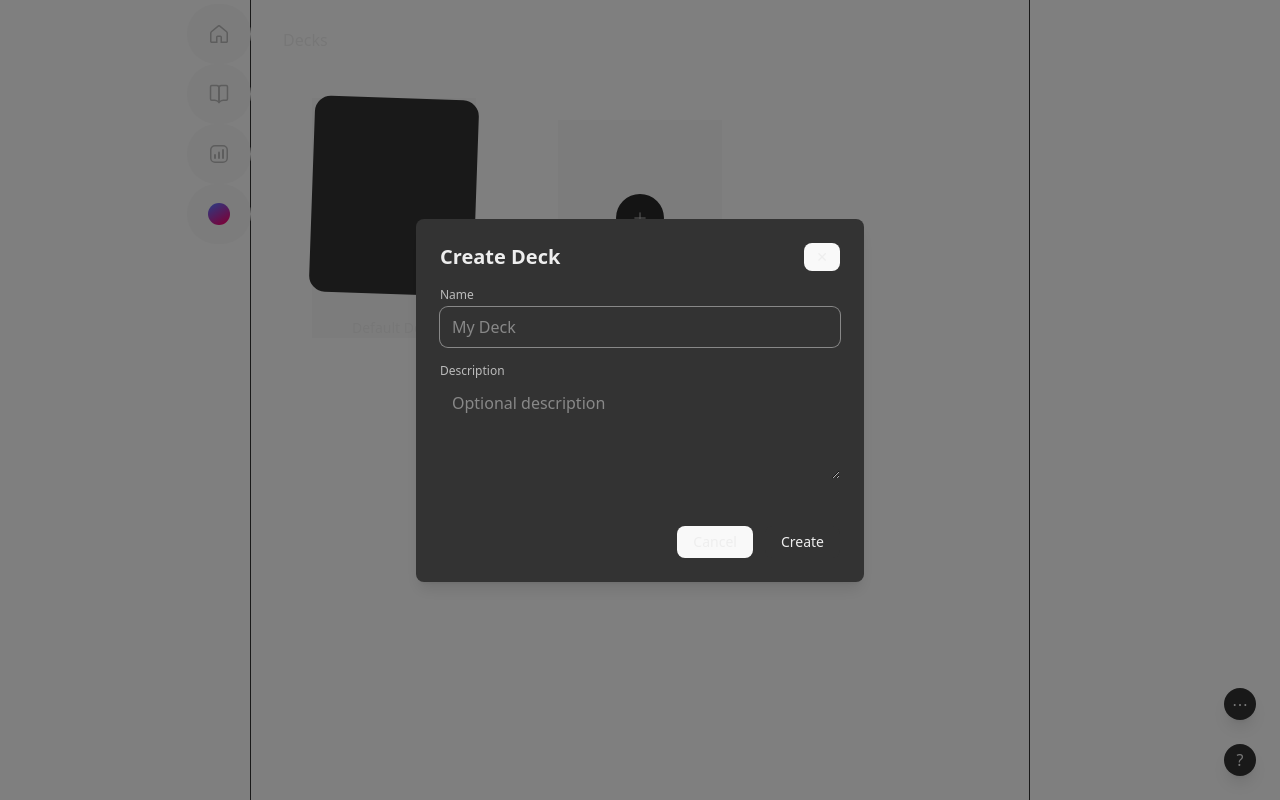
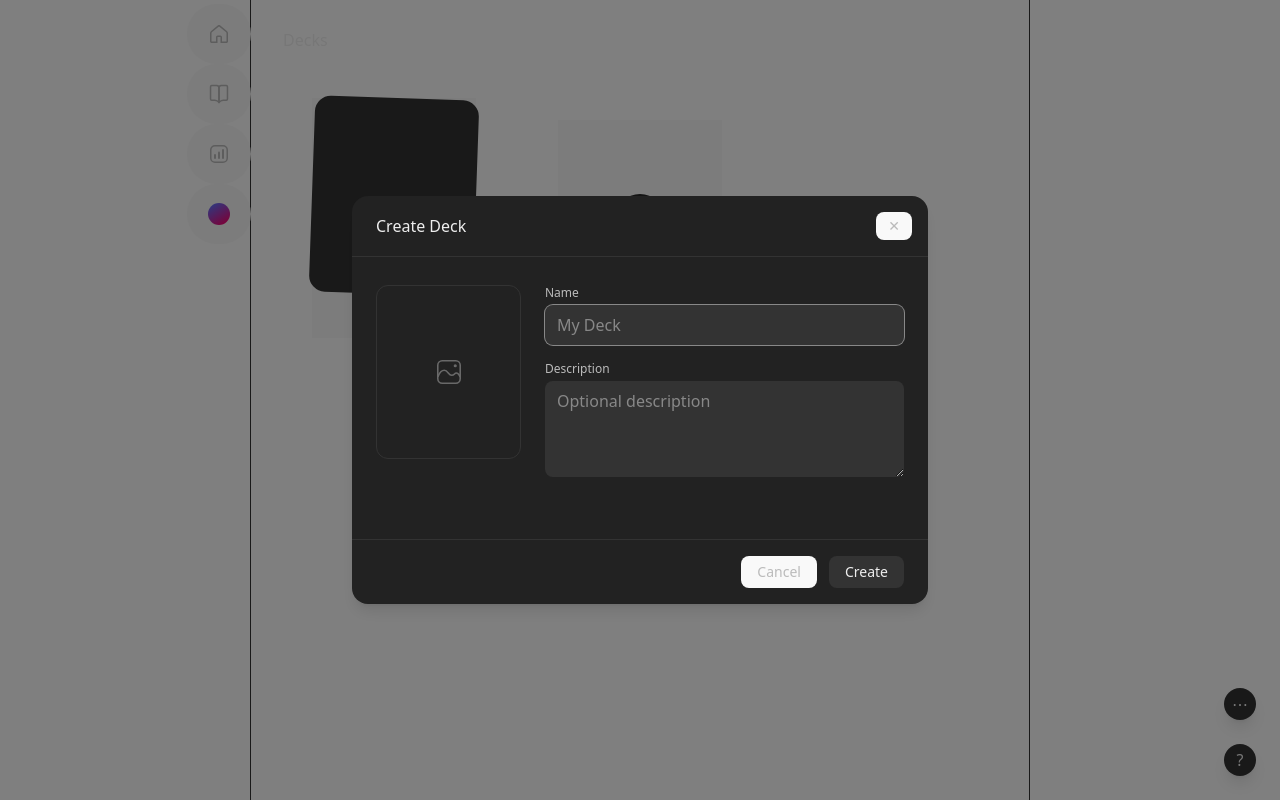
Before and after one commit to AdamKuzma/chinese-flashcards, a React (Vite) app: page / in a window 1280 px wide. Both pictures are taken after a click on the button 640 px from the left and 217 px from the top of the page. Built offline with nearby package versions, Linux system fonts and the light colour scheme.

Commit message:
modal updates

```diff
--- a/src/App.tsx
+++ b/src/App.tsx
@@ -307,7 +307,11 @@ function App() {
                         handleTabChange('deck-detail');
                       }}
                     >
-                      <div className="w-[164px] h-[196px] bg-granite-custom rounded-2xl rotate-[2deg] hover:rotate-[4deg] hover:bg-granite-custom/80 transition-transform transition-colors" />
+                      <div className="w-[164px] h-[196px] bg-granite-custom rounded-2xl rotate-[2deg] hover:rotate-[4deg] hover:bg-granite-custom/80 transition-transform transition-colors overflow-hidden flex items-center justify-center">
+                        {deck.image ? (
+                          <img src={deck.image} alt="Deck" className="w-full h-full object-cover" />
+                        ) : null}
+                      </div>
                       <div className="mt-6 text-light-custom text-sm truncate w-[164px] text-center">{deck.name}</div>
                     </button>
                   ))}
@@ -618,11 +622,13 @@ function App() {
       <CreateDeckModal
         isOpen={showCreateDeck}
         onClose={() => setShowCreateDeck(false)}
-        onCreate={({ name, description }) => {
-          const id = useFlashcardStore.getState().addDeck({ name, description });
+        onCreate={({ name, description, image }) => {
+          const id = useFlashcardStore.getState().addDeck({ name, description, image });
           useFlashcardStore.getState().setSelectedDeckId(id);
           setShowCreateDeck(false);
           handleTabChange('deck-detail');
+          setToastMessage('Deck created');
+          setShowToast(true);
         }}
       />
 
--- a/src/components/Button.tsx
+++ b/src/components/Button.tsx
@@ -26,7 +26,7 @@ const Button: React.FC<ButtonProps> = ({
   const variantClasses = {
     primary: 'btn-add bg-granite-custom text-light-custom hover:bg-granite-custom hover:opacity-90',
     secondary: 'bg-granite-custom text-light-custom hover:bg-granite-custom hover:opacity-90',
-    cancel: 'btn-cancel text-light-custom hover:text-silver-custom'
+    cancel: 'btn-cancel text-silver-custom hover:text-gray-custom'
   };
 
   const sizeClasses = {
--- a/src/components/CreateDeckModal.tsx
+++ b/src/components/CreateDeckModal.tsx
@@ -1,35 +1,97 @@
-import React, { useState } from 'react';
-import Button from './Button';
+import React, { useRef, useState } from 'react';
 import { Modal } from './Modal';
+import ImageIcon from '../assets/Image.svg';
 
 interface CreateDeckModalProps {
   isOpen: boolean;
   onClose: () => void;
-  onCreate: (deck: { name: string; description?: string }) => void;
+  onCreate: (deck: { name: string; description?: string; image?: string }) => void;
 }
 
 export const CreateDeckModal: React.FC<CreateDeckModalProps> = ({ isOpen, onClose, onCreate }) => {
   const [name, setName] = useState('');
   const [description, setDescription] = useState('');
-
-  if (!isOpen) return null;
+  const [image, setImage] = useState<string | undefined>(undefined);
+  const [dragActive, setDragActive] = useState(false);
+  const fileInputRef = useRef<HTMLInputElement>(null);
 
   const handleCreate = () => {
     if (!name.trim()) return;
-    onCreate({ name: name.trim(), description: description.trim() || undefined });
+    onCreate({ name: name.trim(), description: description.trim() || undefined, image });
     setName('');
     setDescription('');
+    setImage(undefined);
+  };
+
+  const handlePick = () => fileInputRef.current?.click();
+
+  const handleFiles = (files: FileList | null) => {
+    if (!files || !files[0]) return;
+    const file = files[0];
+    if (!/^image\/(png|jpe?g)$/.test(file.type)) return;
+    const reader = new FileReader();
+    reader.onload = (e) => setImage(e.target?.result as string);
+    reader.readAsDataURL(file);
+  };
+
+  const handleDrop = (e: React.DragEvent) => {
+    e.preventDefault();
+    e.stopPropagation();
+    setDragActive(false);
+    handleFiles(e.dataTransfer.files);
+  };
+
+  const handleDrag = (e: React.DragEvent) => {
+    e.preventDefault();
+    e.stopPropagation();
+    if (e.type === 'dragenter' || e.type === 'dragover') setDragActive(true);
+    if (e.type === 'dragleave') setDragActive(false);
   };
 
   return (
-    <Modal isOpen={isOpen} onClose={onClose} title="Create Deck">
-      <div className="space-y-4">
+    <Modal
+      isOpen={isOpen}
+      onClose={onClose}
+      title="Create Deck"
+      maxWidthClassName="max-w-xl"
+      actions={[
+        { label: 'Cancel', variant: 'cancel', size: 'md', onClick: onClose },
+        { label: 'Create', size: 'md', onClick: handleCreate }
+      ]}
+    >
+      <div className="flex pt-3 pb-8 gap-6">
+        {/* Image placeholder */}
+        <div
+          className={`w-[145px] h-[174px] rounded-xl border ${dragActive ? 'border-blue-400 bg-blue-50/10' : 'border-granite-custom'} overflow-hidden flex items-center justify-center cursor-pointer`}
+          onClick={handlePick}
+          onDragEnter={handleDrag}
+          onDragOver={handleDrag}
+          onDragLeave={handleDrag}
+          onDrop={handleDrop}
+          title="Add cover image"
+        >
+          {image ? (
+            <img src={image} alt="Deck cover" className="w-full h-full object-cover" />
+          ) : (
+            <img src={ImageIcon} alt="Placeholder" className="w-6 h-6 opacity-70" />
+          )}
+          <input
+            ref={fileInputRef}
+            type="file"
+            accept="image/png,image/jpeg"
+            onChange={(e) => handleFiles(e.target.files)}
+            className="hidden"
+          />
+        </div>
+
+        {/* Fields */}
+        <div className="flex-1 space-y-4">
           <div>
             <label className="block text-xs text-silver-custom mb-1 text-left">Name</label>
             <input
               value={name}
               onChange={(e) => setName(e.target.value)}
-            className="input-custom focus-ring-gray-custom w-full px-3 py-2 bg-gray-custom/10 text-light-custom rounded-lg focus:outline-none"
+              className="input-custom focus-ring-gray-custom w-full px-3 py-2 bg-granite-custom text-light-custom rounded-lg focus:outline-none"
               placeholder="My Deck"
               autoFocus
             />
@@ -39,15 +101,11 @@ export const CreateDeckModal: React.FC<CreateDeckModalProps> = ({ isOpen, onClos
             <textarea
               value={description}
               onChange={(e) => setDescription(e.target.value)}
-            className="input-custom focus-ring-gray-custom w-full px-3 py-2 bg-gray-custom/10 text-light-custom rounded-lg focus:outline-none h-24"
+              className="input-custom focus-ring-gray-custom w-full px-3 py-2 bg-granite-custom text-light-custom rounded-lg focus:outline-none h-24"
               placeholder="Optional description"
             />
           </div>
         </div>
-
-      <div className="border-t border-granite-custom mt-6 pt-4 flex justify-end gap-3">
-        <Button onClick={onClose} variant="cancel" size="md">Cancel</Button>
-        <Button onClick={handleCreate} size="md">Create</Button>
       </div>
     </Modal>
   );
--- a/src/components/EditDeckModal.tsx
+++ b/src/components/EditDeckModal.tsx
@@ -1,45 +1,110 @@
-import React, { useState, useEffect } from 'react';
+import React, { useState, useEffect, useRef } from 'react';
 import { Modal } from './Modal';
-import Button from './Button';
+import ImageIcon from '../assets/Image.svg';
 
 interface EditDeckModalProps {
   isOpen: boolean;
   onClose: () => void;
   initialName: string;
   initialDescription?: string;
-  onSave: (deck: { name: string; description?: string }) => void;
+  initialImage?: string;
+  onSave: (deck: { name: string; description?: string; image?: string }) => void;
 }
 
-export const EditDeckModal: React.FC<EditDeckModalProps> = ({ isOpen, onClose, initialName, initialDescription, onSave }) => {
+export const EditDeckModal: React.FC<EditDeckModalProps> = ({ isOpen, onClose, initialName, initialDescription, initialImage, onSave }) => {
   const [name, setName] = useState('');
   const [description, setDescription] = useState('');
   const [error, setError] = useState<string | null>(null);
+  const [image, setImage] = useState<string | undefined>(undefined);
+  const [dragActive, setDragActive] = useState(false);
+  const fileInputRef = useRef<HTMLInputElement>(null);
 
   useEffect(() => {
     if (isOpen) {
       setName(initialName || '');
       setDescription(initialDescription || '');
       setError(null);
+      setImage(initialImage);
     }
-  }, [isOpen, initialName, initialDescription]);
+  }, [isOpen, initialName, initialDescription, initialImage]);
 
   const handleSave = () => {
     if (!name.trim()) {
       setError('Name is required');
       return;
     }
-    onSave({ name: name.trim(), description: description.trim() || undefined });
+    onSave({ name: name.trim(), description: description.trim() || undefined, image });
+  };
+
+  const handlePick = () => fileInputRef.current?.click();
+
+  const handleFiles = (files: FileList | null) => {
+    if (!files || !files[0]) return;
+    const file = files[0];
+    if (!/^image\/(png|jpe?g)$/.test(file.type)) return;
+    const reader = new FileReader();
+    reader.onload = (e) => setImage(e.target?.result as string);
+    reader.readAsDataURL(file);
+  };
+
+  const handleDrop = (e: React.DragEvent) => {
+    e.preventDefault();
+    e.stopPropagation();
+    setDragActive(false);
+    handleFiles(e.dataTransfer.files);
+  };
+
+  const handleDrag = (e: React.DragEvent) => {
+    e.preventDefault();
+    e.stopPropagation();
+    if (e.type === 'dragenter' || e.type === 'dragover') setDragActive(true);
+    if (e.type === 'dragleave') setDragActive(false);
   };
 
   return (
-    <Modal isOpen={isOpen} onClose={onClose} title="Edit Deck">
-      <div className="space-y-4">
+    <Modal
+      isOpen={isOpen}
+      onClose={onClose}
+      title="Edit Deck"
+      maxWidthClassName="max-w-xl"
+      actions={[
+        { label: 'Cancel', variant: 'cancel', size: 'md', onClick: onClose },
+        { label: 'Save', size: 'md', onClick: handleSave }
+      ]}
+    >
+      <div className="flex pt-3 pb-8 gap-6">
+        {/* Image placeholder */}
+        <div
+          className={`w-[145px] h-[174px] rounded-xl border ${dragActive ? 'border-blue-400 bg-blue-50/10' : 'border-granite-custom'} overflow-hidden flex items-center justify-center cursor-pointer`}
+          onClick={handlePick}
+          onDragEnter={handleDrag}
+          onDragOver={handleDrag}
+          onDragLeave={handleDrag}
+          onDrop={handleDrop}
+          title="Change cover image"
+        >
+          {image ? (
+            <img src={image} alt="Deck cover" className="w-full h-full object-cover" />
+          ) : (
+            <img src={ImageIcon} alt="Placeholder" className="w-6 h-6 opacity-70" />
+          )}
+          <input
+            ref={fileInputRef}
+            type="file"
+            accept="image/png,image/jpeg"
+            onChange={(e) => handleFiles(e.target.files)}
+            className="hidden"
+          />
+        </div>
+
+        {/* Fields */}
+        <div className="flex-1 space-y-4">
           <div>
             <label className="block text-xs text-silver-custom mb-1 text-left">Name</label>
             <input
               value={name}
               onChange={(e) => { setName(e.target.value); if (error) setError(null); }}
-            className={`input-custom focus-ring-gray-custom w-full px-3 py-2 bg-gray-custom/10 text-light-custom rounded-lg focus:outline-none ${error ? 'ring-1 ring-red-500' : ''}`}
+              className={`input-custom focus-ring-gray-custom w-full px-3 py-2 bg-granite-custom text-light-custom rounded-lg focus:outline-none ${error ? 'ring-1 ring-red-500' : ''}`}
               placeholder="My Deck"
               autoFocus
             />
@@ -50,15 +115,11 @@ export const EditDeckModal: React.FC<EditDeckModalProps> = ({ isOpen, onClose, i
             <textarea
               value={description}
               onChange={(e) => setDescription(e.target.value)}
-            className="input-custom focus-ring-gray-custom w-full px-3 py-2 bg-gray-custom/10 text-light-custom rounded-lg focus:outline-none h-24"
+              className="input-custom focus-ring-gray-custom w-full px-3 py-2 bg-granite-custom text-light-custom rounded-lg focus:outline-none h-24"
               placeholder="Optional description"
             />
           </div>
         </div>
-
-      <div className="border-t border-granite-custom mt-6 pt-4 flex justify-end gap-3">
-        <Button onClick={onClose} variant="cancel" size="md">Cancel</Button>
-        <Button onClick={handleSave} size="md">Save</Button>
       </div>
     </Modal>
   );
--- a/src/components/ImportModal.tsx
+++ b/src/components/ImportModal.tsx
@@ -12,8 +12,6 @@ export const ImportModal: React.FC<ImportModalProps> = ({ isOpen, onClose, onImp
   const [dragActive, setDragActive] = useState(false);
   const [error, setError] = useState<string | null>(null);
   const fileInputRef = useRef<HTMLInputElement>(null);
-
-  if (!isOpen) return null;
 
   const handleDrag = (e: React.DragEvent) => {
     e.preventDefault();
--- a/src/components/Modal.tsx
+++ b/src/components/Modal.tsx
@@ -1,5 +1,17 @@
-import React from 'react';
+import React, { useEffect, useState } from 'react';
 import Button from './Button';
+
+type ModalAction = {
+  key?: string;
+  label: React.ReactNode;
+  onClick?: () => void;
+  type?: 'button' | 'submit' | 'reset';
+  variant?: 'primary' | 'secondary' | 'cancel';
+  size?: 'sm' | 'md' | 'lg';
+  className?: string;
+  disabled?: boolean;
+  title?: string;
+};
 
 interface ModalProps {
   isOpen: boolean;
@@ -7,25 +19,91 @@ interface ModalProps {
   onClose: () => void;
   children: React.ReactNode;
   maxWidthClassName?: string; // e.g., 'max-w-md'
+  actions?: ModalAction[]; // Flexible footer actions rendered as buttons
+  footer?: React.ReactNode; // Custom footer content; overrides actions if provided
+  footerJustify?: 'start' | 'center' | 'end' | 'between';
+  footerClassName?: string;
 }
 
-export const Modal: React.FC<ModalProps> = ({ isOpen, title, onClose, children, maxWidthClassName = 'max-w-md' }) => {
-  if (!isOpen) return null;
+export const Modal: React.FC<ModalProps> = ({
+  isOpen,
+  title,
+  onClose,
+  children,
+  maxWidthClassName = 'max-w-lg',
+  actions,
+  footer,
+  footerJustify = 'end',
+  footerClassName,
+}) => {
+  const [isMounted, setIsMounted] = useState(isOpen);
+  const [show, setShow] = useState(false);
+
+  useEffect(() => {
+    if (isOpen) {
+      setIsMounted(true);
+      requestAnimationFrame(() => {
+        requestAnimationFrame(() => setShow(true));
+      });
+    } else {
+      setShow(false);
+      const timer = setTimeout(() => setIsMounted(false), 200);
+      return () => clearTimeout(timer);
+    }
+  }, [isOpen]);
+
+  if (!isMounted) return null;
+
+  const justifyClass =
+    footerJustify === 'start' ? 'justify-start' :
+    footerJustify === 'center' ? 'justify-center' :
+    footerJustify === 'between' ? 'justify-between' :
+    'justify-end';
+
   return (
-    <div className="fixed inset-0 bg-black/50 flex items-center justify-center z-50">
-      <div className={`bg-granite-custom rounded-lg shadow-lg p-6 w-full ${maxWidthClassName} mx-4`}>
-        <div className="flex justify-between items-center mb-4">
-          <h2 className="text-xl font-semibold text-light-custom">{title}</h2>
+    <div
+      className={`fixed inset-0 bg-black/50 flex items-center justify-center z-50 transition-opacity duration-200 ease-in-out ${show ? 'opacity-100' : 'opacity-0'}`}
+      onClick={onClose}
+    >
+      <div
+        className={`bg-dark-custom rounded-2xl shadow-lg px-6 py-4 w-full ${maxWidthClassName} mx-4 transform transition-all duration-200 ease-in-out ${show ? 'opacity-100 translate-y-0' : 'opacity-0 translate-y-[20px]'}`}
+        onClick={(e) => e.stopPropagation()}
+      >
+        <div className="flex justify-between items-center mb-4 border-b border-granite-custom pb-4 -mx-6 pl-6 pr-4">
+          <h2 className="text-md text-light-custom">{title}</h2>
           <Button
             onClick={onClose}
             variant="cancel"
             size="sm"
-            className="text-gray-400 hover:text-light-custom"
+            className="text-gray-custom hover:text-light-custom"
           >
             ✕
           </Button>
         </div>
         {children}
+
+        {(footer || (actions && actions.length > 0)) && (
+          <div className={`border-t-1 border-granite-custom mt-6 pt-4 -mx-6 px-6 flex ${justifyClass} gap-3 ${footerClassName || ''}`}>
+            {footer ? (
+              footer
+            ) : (
+              actions!.map((action, index) => (
+                <Button
+                  key={action.key || index}
+                  onClick={action.onClick}
+                  type={action.type}
+                  variant={action.variant || 'primary'}
+                  size={action.size || 'md'}
+                  className={action.className}
+                  disabled={action.disabled}
+                  title={action.title}
+                >
+                  {action.label}
+                </Button>
+              ))
+            )}
+          </div>
+        )}
       </div>
     </div>
   );
--- a/src/types.ts
+++ b/src/types.ts
@@ -62,6 +62,7 @@ export interface Deck {
   id: string;
   name: string;
   description?: string;
+  image?: string; // data URL for deck image preview
   cardIds: string[]; // Store card IDs instead of full Card objects
   createdAt: number;
   updatedAt: number;
```
Also changed, not shown: src/components/AddCardModal.tsx (+10 -7 lines), src/components/DeckDetail.tsx (+6 -4 lines), src/components/EditCardModal.tsx (+10 -7 lines), src/index.css (+9 -0 lines), src/assets/Image.svg (added). Lines whose indentation alone changed are shown as unchanged.
